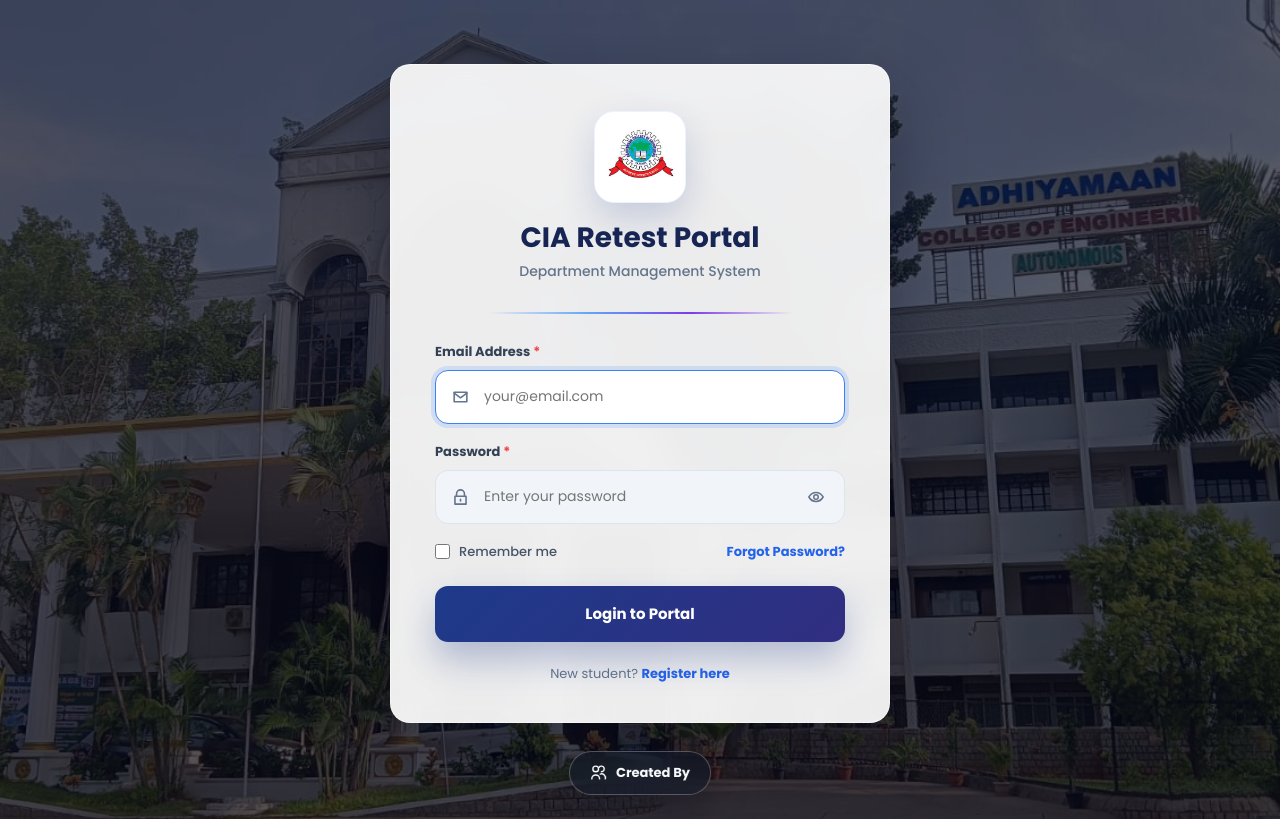
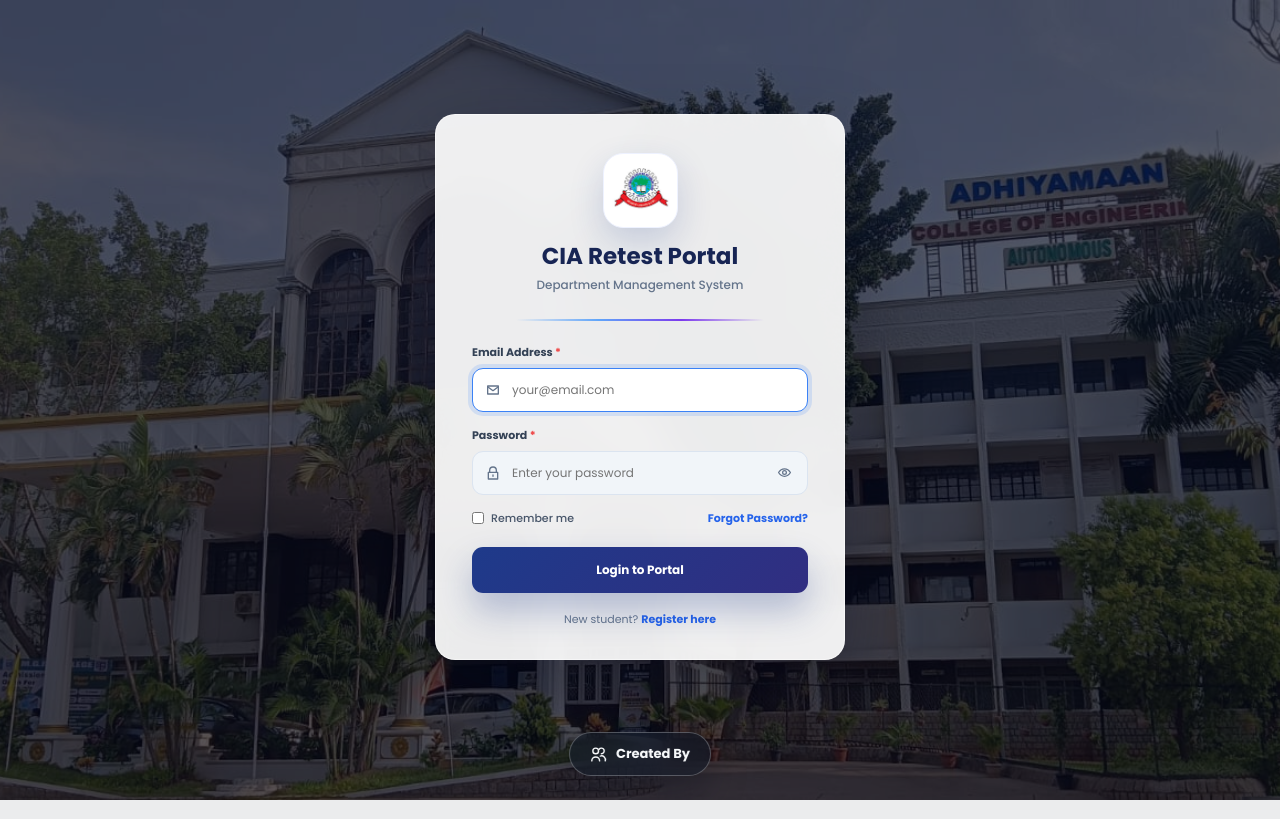
Before and after one commit to yathish777-tech/ACE_RF_CIA, a Flask app: page /auth/login in a window 1280 px wide. Run offline with Flask 3, Linux system fonts and the light colour scheme; parts of the project's set-up code (start-up, migrations or seed data) failed here and were passed over.

Commit message:
Changed the UI 22/7/26

```diff
--- a/templates/auth/login.html
+++ b/templates/auth/login.html
@@ -323,6 +323,114 @@
     color: #fff;
     transform: translateY(-2px);
     box-shadow: 0 18px 44px rgba(14, 165, 233, 0.22), 0 18px 42px rgba(2, 6, 23, 0.36);
+  }
+
+  @media (min-width: 981px) {
+    .login-page {
+      padding: 52px 20px 78px;
+    }
+
+    .login-card {
+      width: min(100%, 410px);
+      padding: 38px 36px 31px;
+    }
+
+    .login-logo {
+      margin-bottom: 25px;
+    }
+
+    .logo-frame {
+      width: 75px;
+      height: 75px;
+      margin-bottom: 15px;
+    }
+
+    .logo-frame img {
+      width: 61px;
+      height: 61px;
+    }
+
+    .login-logo h1 {
+      font-size: 23px;
+    }
+
+    .login-logo p {
+      margin-top: 5px;
+      font-size: 12px;
+    }
+
+    .login-divider {
+      margin-bottom: 23px;
+    }
+
+    .login-form-group {
+      margin-bottom: 15px;
+    }
+
+    .login-label {
+      margin-bottom: 7px;
+      font-size: 11px;
+    }
+
+    .login-icon {
+      left: 13px;
+      width: 16px;
+      height: 16px;
+    }
+
+    .login-input {
+      min-height: 44px;
+      padding: 11px 39px;
+      border-radius: 11px;
+      font-size: 12px;
+    }
+
+    .password-toggle {
+      right: 10px;
+      width: 28px;
+      height: 28px;
+      border-radius: 8px;
+    }
+
+    .password-toggle svg {
+      width: 15px;
+      height: 15px;
+    }
+
+    .login-options {
+      gap: 11px;
+      margin: 5px 0 20px;
+    }
+
+    .remember-label {
+      gap: 7px;
+      font-size: 11px;
+    }
+
+    .remember-label input {
+      width: 12px;
+      height: 12px;
+    }
+
+    .login-link {
+      font-size: 11px;
+    }
+
+    .login-submit {
+      min-height: 46px;
+      border-radius: 11px;
+      font-size: 12px;
+    }
+
+    .btn-spinner {
+      width: 15px;
+      height: 15px;
+    }
+
+    .register-row {
+      margin-top: 18px;
+      font-size: 11px;
+    }
   }
 
   .creator-overlay {
```
Also changed, not shown: templates/admin/manage_staff.html (+31 -6 lines).
